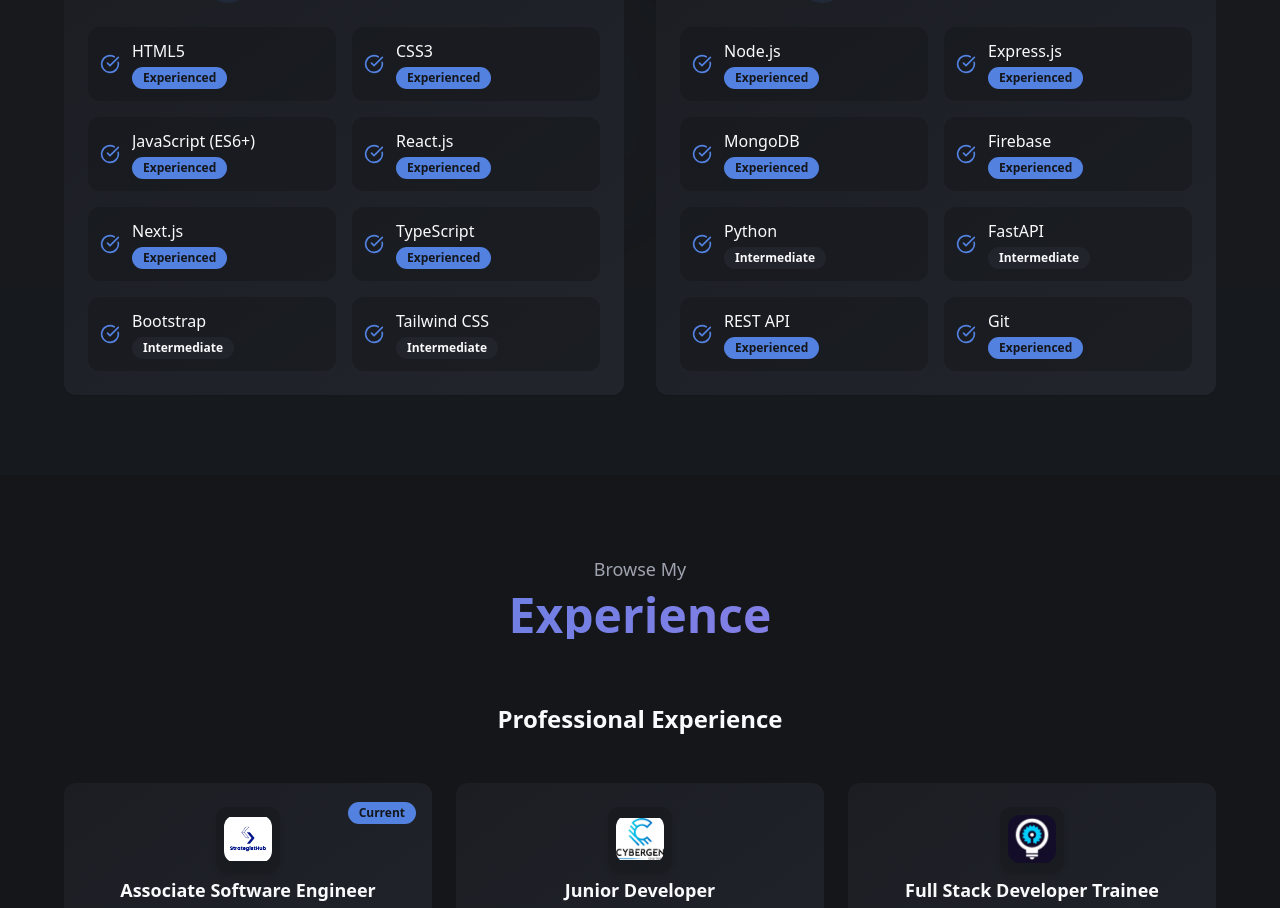
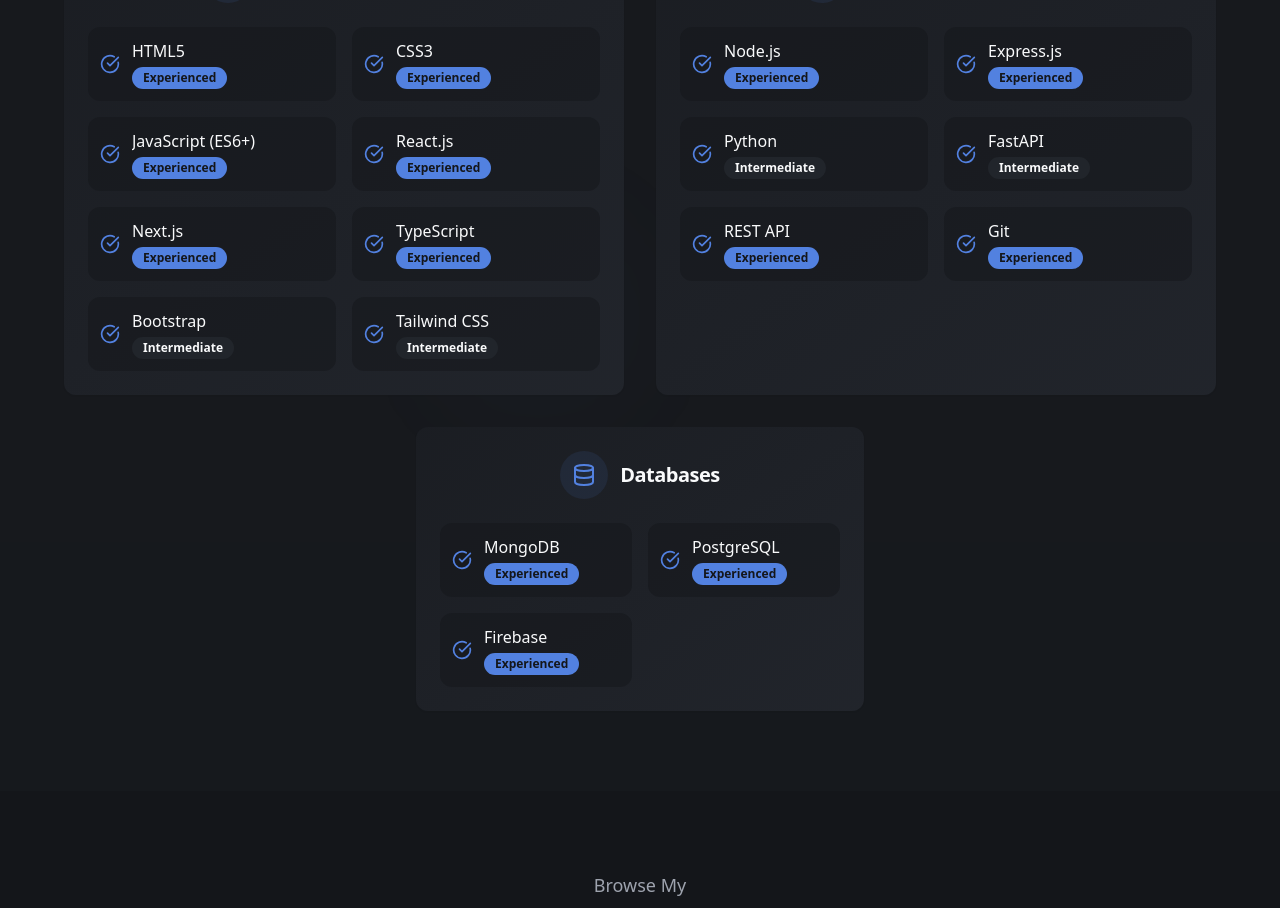
Before and after one commit to Abdullahfalak007/Muhammad-Abdullah-Portfolio, a React (Vite) app: page / in a window 1280 px wide. Shown: the part 1999-2907 px from the top of the page. Built offline with nearby package versions, Linux system fonts and the light colour scheme.

Commit message:
feat: separate databases into dedicated container with equal height layout

```diff
--- a/src/components/SkillsSection.tsx
+++ b/src/components/SkillsSection.tsx
@@ -1,33 +1,44 @@
-import { Card, CardContent, CardHeader, CardTitle } from '@/components/ui/card';
-import { Badge } from '@/components/ui/badge';
-import { CheckCircle, Code, Database } from 'lucide-react';
-import { motion } from 'framer-motion';
-import { AnimatedSection, StaggerContainer } from '@/components/AnimatedSection';
+import { Card, CardContent, CardHeader, CardTitle } from "@/components/ui/card";
+import { Badge } from "@/components/ui/badge";
+import { CheckCircle, Code, Database, Server } from "lucide-react";
+import { motion } from "framer-motion";
+import {
+  AnimatedSection,
+  StaggerContainer,
+} from "@/components/AnimatedSection";
 
 const SkillsSection = () => {
   const frontendSkills = [
-    { name: 'HTML5', level: 'Experienced' },
-    { name: 'CSS3', level: 'Experienced' },
-    { name: 'JavaScript (ES6+)', level: 'Experienced' },
-    { name: 'React.js', level: 'Experienced' },
-    { name: 'Next.js', level: 'Experienced' },
-    { name: 'TypeScript', level: 'Experienced' },
-    { name: 'Bootstrap', level: 'Intermediate' },
-    { name: 'Tailwind CSS', level: 'Intermediate' },
+    { name: "HTML5", level: "Experienced" },
+    { name: "CSS3", level: "Experienced" },
+    { name: "JavaScript (ES6+)", level: "Experienced" },
+    { name: "React.js", level: "Experienced" },
+    { name: "Next.js", level: "Experienced" },
+    { name: "TypeScript", level: "Experienced" },
+    { name: "Bootstrap", level: "Intermediate" },
+    { name: "Tailwind CSS", level: "Intermediate" },
   ];
 
   const backendSkills = [
-    { name: 'Node.js', level: 'Experienced' },
-    { name: 'Express.js', level: 'Experienced' },
-    { name: 'MongoDB', level: 'Experienced' },
-    { name: 'Firebase', level: 'Experienced' },
-    { name: 'Python', level: 'Intermediate' },
-    { name: 'FastAPI', level: 'Intermediate' },
-    { name: 'REST API', level: 'Experienced' },
-    { name: 'Git', level: 'Experienced' },
+    { name: "Node.js", level: "Experienced" },
+    { name: "Express.js", level: "Experienced" },
+    { name: "Python", level: "Intermediate" },
+    { name: "FastAPI", level: "Intermediate" },
+    { name: "REST API", level: "Experienced" },
+    { name: "Git", level: "Experienced" },
   ];
 
-  const SkillCard = ({ title, skills, icon: Icon }: {
+  const databaseSkills = [
+    { name: "MongoDB", level: "Experienced" },
+    { name: "PostgreSQL", level: "Experienced" },
+    { name: "Firebase", level: "Experienced" },
+  ];
+
+  const SkillCard = ({
+    title,
+    skills,
+    icon: Icon,
+  }: {
     title: string;
     skills: { name: string; level: string }[];
     icon: any;
@@ -38,7 +49,7 @@ const SkillsSection = () => {
       transition={{ duration: 0.6, ease: "easeOut" }}
       viewport={{ once: true }}
     >
-      <Card className="group hover:shadow-glow transition-all duration-500 bg-gradient-card border-0 relative overflow-hidden">
+      <Card className="group hover:shadow-glow transition-all duration-500 bg-gradient-card border-0 relative overflow-hidden h-full">
         <div className="absolute inset-0 bg-gradient-primary opacity-0 group-hover:opacity-5 transition-opacity duration-500"></div>
         <CardHeader className="pb-4 relative z-10">
           <div className="flex items-center justify-center gap-3 mb-2">
@@ -68,15 +79,23 @@ const SkillsSection = () => {
                 <motion.div
                   initial={{ scale: 0 }}
                   whileInView={{ scale: 1 }}
-                  transition={{ delay: index * 0.1 + 0.2, type: "spring", stiffness: 200 }}
+                  transition={{
+                    delay: index * 0.1 + 0.2,
+                    type: "spring",
+                    stiffness: 200,
+                  }}
                   viewport={{ once: true }}
                 >
                   <CheckCircle className="w-5 h-5 text-primary flex-shrink-0 group-hover/skill:animate-pulse" />
                 </motion.div>
                 <div className="flex-1 min-w-0">
-                  <h4 className="font-medium text-foreground truncate group-hover/skill:text-primary transition-colors duration-200">{skill.name}</h4>
+                  <h4 className="font-medium text-foreground truncate group-hover/skill:text-primary transition-colors duration-200">
+                    {skill.name}
+                  </h4>
                   <Badge
-                    variant={skill.level === 'Experienced' ? 'default' : 'secondary'}
+                    variant={
+                      skill.level === "Experienced" ? "default" : "secondary"
+                    }
                     className="text-xs mt-1 group-hover/skill:scale-105 transition-transform duration-200"
                   >
                     {skill.level}
@@ -91,7 +110,10 @@ const SkillsSection = () => {
   );
 
   return (
-    <section id="skills" className="py-20 px-4 sm:px-6 lg:px-8 bg-muted/20 relative overflow-hidden">
+    <section
+      id="skills"
+      className="py-20 px-4 sm:px-6 lg:px-8 bg-muted/20 relative overflow-hidden"
+    >
       {/* Background Elements */}
       <div className="absolute inset-0 overflow-hidden">
         <div className="absolute top-1/4 right-1/4 w-40 h-40 bg-primary/3 rounded-full blur-3xl animate-pulse"></div>
@@ -106,9 +128,26 @@ const SkillsSection = () => {
           </h2>
         </AnimatedSection>
 
-        <div className="grid grid-cols-1 lg:grid-cols-2 gap-8">
-          <SkillCard title="Frontend Development" skills={frontendSkills} icon={Code} />
-          <SkillCard title="Backend Development" skills={backendSkills} icon={Database} />
+        <div className="grid grid-cols-1 md:grid-cols-2 gap-8 items-stretch">
+          <SkillCard
+            title="Frontend Development"
+            skills={frontendSkills}
+            icon={Code}
+          />
+          <SkillCard
+            title="Backend Development"
+            skills={backendSkills}
+            icon={Server}
+          />
+          <div className="md:col-span-2 flex justify-center">
+            <div className="w-full md:max-w-md">
+              <SkillCard
+                title="Databases"
+                skills={databaseSkills}
+                icon={Database}
+              />
+            </div>
+          </div>
         </div>
       </div>
     </section>
```
